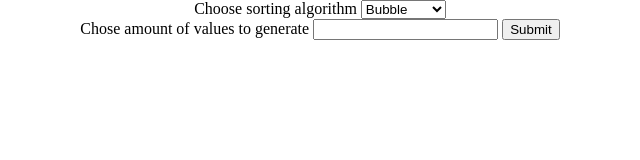
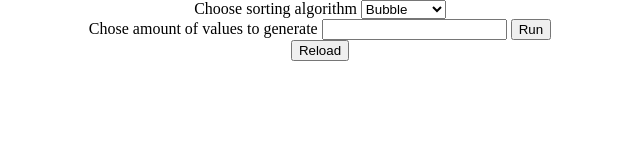
Before and after one commit to Shpackk/js-sort-visualisation, a plain HTML site: page index.html in a window 1280 px wide. Shown: the whole page, without its empty margins (320-960 px from the left). Drawn offline with Linux system fonts and the light colour scheme.

Commit message:
feat: add reload button and selection algo

```diff
--- a/index.html
+++ b/index.html
@@ -6,6 +6,9 @@
 	<meta http-equiv="X-UA-Compatible" content="IE=edge">
 	<meta name="viewport" content="width=device-width, initial-scale=1.0">
 	<title>Sorting</title>
+	<script>
+		function reload() { window.location.reload() }
+	</script>
 </head>
 <body>
 	<div class="header-method-selector" id="header-method-selector">
@@ -14,18 +17,18 @@
 			<select id="algorithms" name="algorithms">
 			  <option value="bubble">Bubble</option>
 			  <option value="quick">Quick Sort</option>
-			  <option value="">Another</option>
+			  <option value="selection">Selection</option>
 			  <option value="">Another</option>
 			</select> <br>
 			<label for="value">Chose amount of values to generate</label>
 			<input type="text" name="amount" id="amount">
-			<input type="submit">
-		  </form>
+			<input type="submit" value="Run">
+		</form>
+		<button onclick="reload()">Reload</button>
 	</div>
 	<div class="whole-screen-sort" id="whole-screen-sort"></div>
 </body>
 	<script type="module" src="./index.mjs"></script>
 	<script type="module" src="./helpers/misc.mjs"></script>
 	<script type="module" src="./sorting_algos.mjs"></script>
-
 </html>
```
